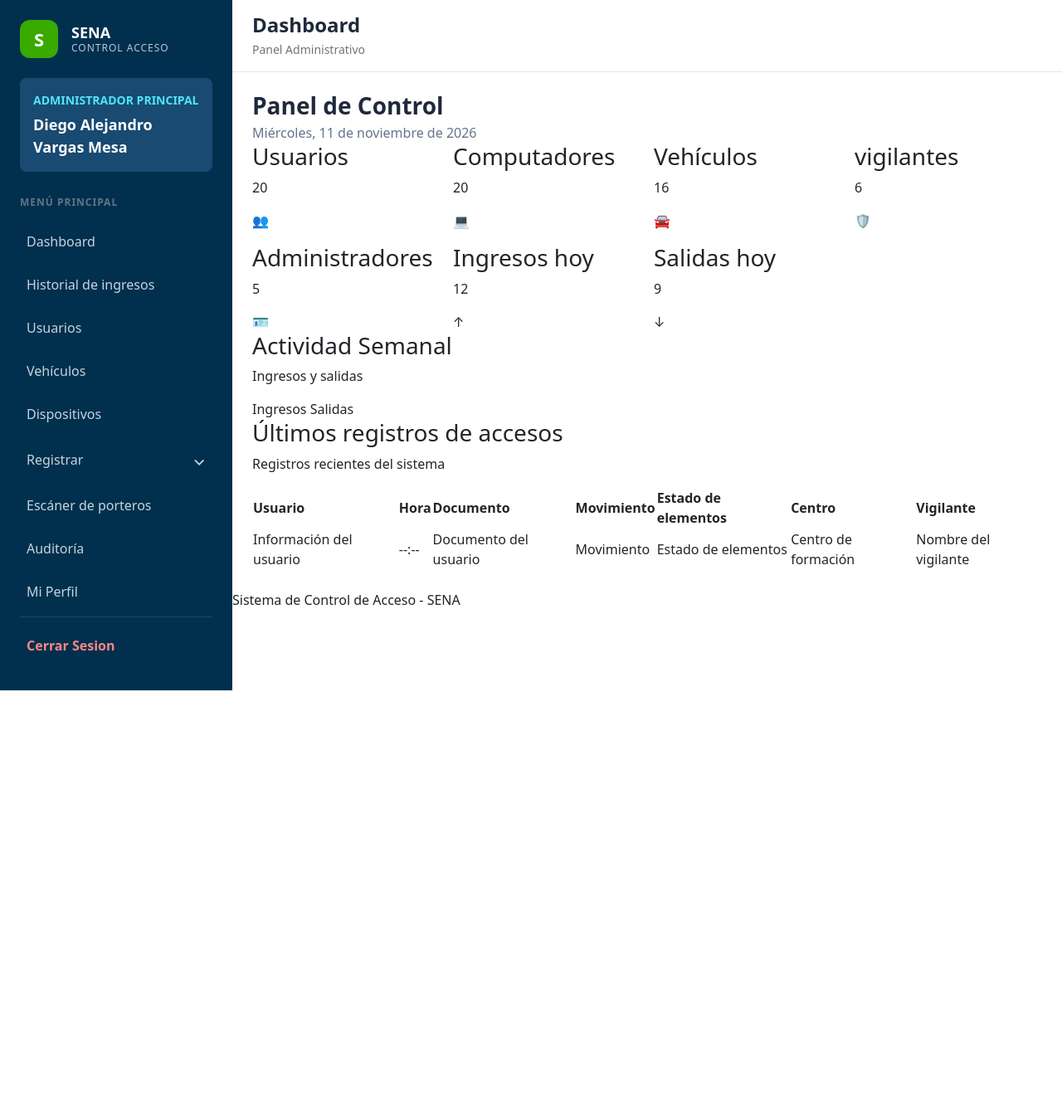
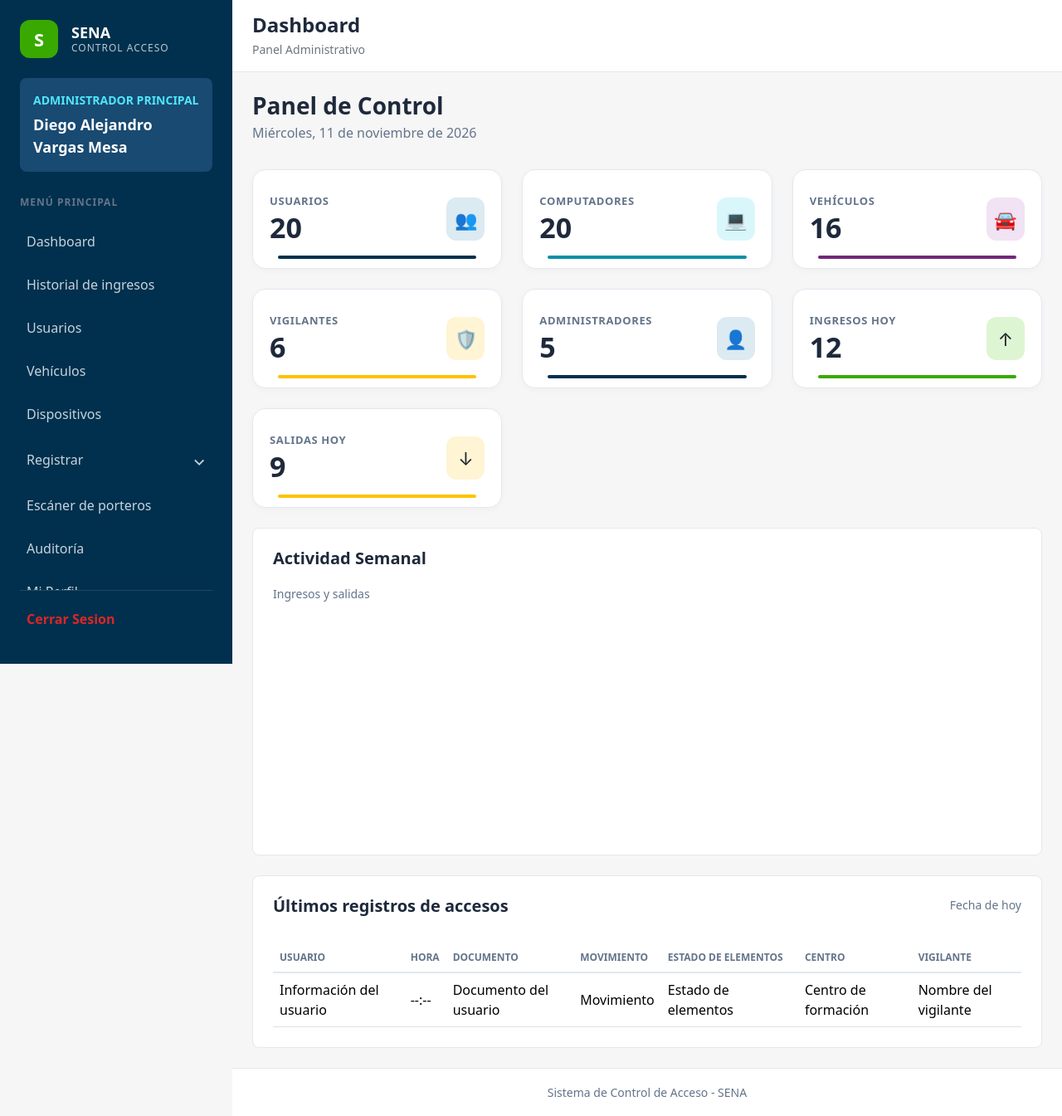
Before and after one commit to samuni0809-netizen/Smart_Access, a PHP site: page /pages/admin/dashboard.html in a window 1280 px wide. Shown: the whole page at 83% size. Before the commit the page ends 832 px from the top, so only its background shows below. Run offline with PHP 8.4, Linux system fonts and the light colour scheme.

Commit message:
Seccion Dashboard y barra de navegacion terminadas con sus diseños y responsive

```diff
--- a/css/dashboard.css
+++ b/css/dashboard.css
@@ -20,6 +20,10 @@
     --muted-text: #475569;
     --danger-color: #dc2626;
     --warning-color: #fdc300;
+}
+
+body{
+    background-color: var(--background-color);
 }
 
 /* Contenido principal */
@@ -59,3 +63,239 @@
     color: var(--text-muted);
     font-size: 16px;
 }
+
+/* Actividad semanal */
+
+.seccion-actividad{
+    margin-top: 24px;
+    border-color: var(--border-color) !important;
+    margin-bottom: 24px;
+}
+
+.encabezado-actividad h3{
+    color: var(--text-dark);
+    font-size: 20px;
+    font-weight: 600;
+    margin-bottom: 20px;
+}
+
+.encabezado-actividad p{
+    color: var(--text-muted);
+    font-size: 14px;
+    margin-bottom: 20px;
+}
+
+.grafica-actividad{
+    min-height: 260px;
+}
+
+/* Seccion ultimos registros */
+
+.seccion-ultimos-registros{
+    margin-top: 24px;
+    border-color: var(--border-color) !important;
+}
+
+.encabezado-registros h3{
+    color: var(--text-dark);
+    font-size: 20px;
+    font-weight: 600;
+    margin-bottom: 6px;
+}
+
+
+.encabezado-registros p{
+    color: var(--text-muted);
+    font-size: 14px;
+    margin-bottom: 20px;
+}
+
+/* Encabezados de la tabla */
+
+.tabla-ultimos-registros thead th{
+    color: var(--text-muted);
+    font-size: 12px;
+    font-weight: 700;
+    text-transform: uppercase;
+    white-space: nowrap;
+    border-bottom: 2px solid var(--border-color);
+}
+
+/* Pie de pagina */
+
+.pie-dashboard{
+    padding: 18px 24px;
+    text-align: center;
+    border-top: 1px solid var(--border-color);
+}
+
+.pie-dashboard p{
+    color: var(--text-muted);
+    font-size: 14px;
+    margin-bottom: 0;
+}
+
+@media (max-width: 768px) {
+    .contenido-dashboard{
+        padding-left: 16px !important;
+        padding-right: 16px !important;
+    }
+
+    .encabezado-pagina{
+        padding-left: 16px !important;
+        padding-right: 16px !important;
+    }
+}
+
+/* Tarjetas de estadísticas */
+
+.tarjeta-estadistica {
+    min-height: 120px;
+    padding: 16px 20px !important;
+    border-color: var(--border-color) !important;
+    box-shadow: 0 2px 8px rgba(0, 0, 0, 0.03);
+    position: relative;
+    overflow: hidden;
+    transition: transform 0.2s ease, box-shadow 0.2s ease;
+}
+
+.tarjeta-estadistica:hover {
+    transform: translateY(-3px);
+    box-shadow: 0 5px 14px rgba(0, 0, 0, 0.08);
+}
+
+/* Información de las tarjetas */
+
+.informacion-estadistica h3 {
+    color: var(--text-muted);
+    font-size: 13px;
+    font-weight: 700;
+    text-transform: uppercase;
+    letter-spacing: 0.6px;
+    margin-bottom: 6px;
+}
+
+.informacion-estadistica {
+    min-width: 0;
+    flex: 1;
+}
+
+.informacion-estadistica h3{
+    overflow-wrap: break-word;
+}
+
+.valor-estadistica {
+    color: var(--text-dark);
+    font-size: 34px;
+    font-weight: 800;
+    line-height: 1.1;
+    margin-bottom: 0;
+}
+
+/* Iconos */
+
+.icono-estadistica {
+    width: 52px;
+    height: 52px;
+    display: flex;
+    align-items: center;
+    justify-content: center;
+    border-radius: 12px;
+    font-size: 22px;
+    flex: 0 0 46px;
+}
+
+/* Colores del icono de cada tarjeta */
+
+.estadisticas-dashboard > .col:nth-child(1) .icono-estadistica {
+    background-color: #dceaf1;
+}
+
+.estadisticas-dashboard > .col:nth-child(2) .icono-estadistica {
+    background-color: #d9f7fa;
+}
+
+.estadisticas-dashboard > .col:nth-child(3) .icono-estadistica {
+    background-color: #f1e3f3;
+}
+
+.estadisticas-dashboard > .col:nth-child(4) .icono-estadistica {
+    background-color: #fff4d3;
+}
+
+.estadisticas-dashboard > .col:nth-child(5) .icono-estadistica {
+    background-color: #dceaf1;
+}
+
+.estadisticas-dashboard > .col:nth-child(6) .icono-estadistica {
+    background-color: #def5d3;
+}
+
+.estadisticas-dashboard > .col:nth-child(7) .icono-estadistica {
+    background-color: #fff4d3;
+}
+
+/* Linea inferior de las tarjetas */
+
+.indicador-estadistica{
+    position: absolute;
+    bottom: 10%;
+    left: 10%;
+    right: 10%;
+    height: 4px;
+    border-radius: 10px;
+}
+
+.estadisticas-dashboard > .col:nth-child(1) .indicador-estadistica,
+.estadisticas-dashboard > .col:nth-child(5) .indicador-estadistica {
+    background-color: #00304d;
+}
+
+.estadisticas-dashboard > .col:nth-child(2) .indicador-estadistica {
+    background-color: #0891a7;
+}
+
+.estadisticas-dashboard > .col:nth-child(3) .indicador-estadistica {
+    background-color: #71277A;
+}
+
+.estadisticas-dashboard > .col:nth-child(4) .indicador-estadistica,
+.estadisticas-dashboard > .col:nth-child(7) .indicador-estadistica {
+    background-color: #fdc300;
+}
+
+.estadisticas-dashboard > .col:nth-child(6) .indicador-estadistica {
+    background-color: #39A900;
+}
+
+.fondo-menu{
+    display: none;
+}
+
+@media (max-width: 767.98px){
+    .fondo-menu{
+        display: block;
+        position: fixed;
+        inset: 0;
+        background-color: rgba(0, 0, 0, 0.35);
+        z-index: 1050;
+        opacity: 0;
+        visibility: hidden;
+        transition: opacity 0.3s ease, visibility 0.3 ease;
+    }
+
+    .estructura-administrativa.menu-abierto .fondo-menu{
+        opacity: 1;
+        visibility: visible;
+        height: 100%;
+    }
+}
+
+.boton-menu {
+    width: 42px;
+    height: 42px;
+    border: none;
+    background-color: white;
+    cursor: pointer;
+    flex-shrink: 0;
+}
--- a/css/nav.css
+++ b/css/nav.css
@@ -26,20 +26,28 @@
 
 /* Barra lateral */
 
+.contenedor-navegacion {
+    position: sticky;
+    top: 0;
+    height: 100vh;
+    align-self: flex-start;
+}
+
 .barra-lateral {
     width: 280px;
     min-width: 280px;
+    height: 100%;
     background-color: var(--sidebar-bg);
     color: #ffffff;
     padding: 24px;
-    height: 100%;
+    overflow: hidden;
 }
 
-.encabezado-navegacion{
+.encabezado-navegacion {
     margin-bottom: 24px;
 }
 
-.logo-sena{
+.logo-sena {
     width: 46px;
     height: 46px;
     background-color: var(--primary-color);
@@ -49,16 +57,16 @@
     font-weight: 700;
 }
 
-.nombre-sistema{
+.nombre-sistema {
     line-height: 1.2;
 }
 
-.nombre-sistema strong{
+.nombre-sistema strong {
     font-size: 18px;
     color: #ffffff;
 }
 
-.nombre-sistema small{
+.nombre-sistema small {
     color: var(--color-nombre-sistema);
     font-size: 12px;
     letter-spacing: 1px;
@@ -66,19 +74,19 @@
 
 /* Informacion del administrador */
 
-.informacion-administrador{
+.informacion-administrador {
     background-color: var(--sidebar-bg-light);
     margin-bottom: 28px;
 }
 
-.cargo-administrador{
+.cargo-administrador {
     color: var(--accent-color);
     font-size: 14px;
     font-weight: 700;
     margin-bottom: 6px;
 }
 
-.nombre-administrador{
+.nombre-administrador {
     color: #ffffff;
     font-size: 18px;
     font-weight: 600;
@@ -88,7 +96,7 @@
 
 /* Menu principal */
 
-.titulo-menu{
+.titulo-menu {
     color: var(--text-muted);
     font-size: 12px;
     font-weight: 700;
@@ -96,17 +104,36 @@
     margin-bottom: 16px;
 }
 
-.lista-menu{
+.lista-menu {
     list-style: none;
     padding: 0;
     margin: 0;
+    min-height: 0;
+    overflow-y: auto;
 }
 
-.elemento-menu{
+.lista-menu::-webkit-scrollbar {
+    width: 6px;
+}
+
+.lista-menu::-webkit-scrollbar-track {
+    background-color: var(--sidebar-bg);
+}
+
+.lista-menu::-webkit-scrollbar-thumb {
+    background-color: var(--sidebar-bg-light);
+}
+
+.menu-principal {
+    min-height: 0;
+}
+
+.elemento-menu {
     margin-bottom: 8px;
 }
 
-.elemento-menu a, .elemento-menu summary{
+.elemento-menu a,
+.elemento-menu summary {
     padding: 10px 8px;
     color: var(--color-links);
     text-decoration: none;
@@ -116,54 +143,81 @@
     cursor: pointer;
 }
 
-.elemento-menu a:hover, .elemento-menu summary:hover{
+.elemento-menu a:hover,
+.elemento-menu summary:hover {
     background-color: var(--sidebar-bg-light);
     color: #ffffff;
 }
 
 /* Submenu registrar */
 
-.elemento-menu details{
+.elemento-menu details {
     width: 100%;
 }
 
-.elemento-menu summary{
+.elemento-menu summary {
     list-style: none;
 }
 
-.elemento-menu summary::-webkit-details-marker{
+.elemento-menu summary::-webkit-details-marker {
     display: none;
 }
 
-.elemento-menu summary::after{
+.elemento-menu summary::after {
     content: "⌄";
     font-size: 20px;
     transition: transform 0.2s ease;
 }
 
-.elemento-menu details[open] summary::after{
+.elemento-menu details[open] summary::after {
     transform: rotate(180deg);
 }
 
-.submenu-registros{
+.submenu-registros {
     list-style: none;
     padding: 6px 0 6px 18px;
     margin: 0;
 }
 
-.submenu-registros li a{
+.submenu-registros li a {
     font-size: 14px;
     padding: 9px 10px;
 }
 
 /* Cerrar sesion */
 
-.elemento-menu:last-child{
+.cerrar-sesion {
+    flex-shrink: 0;
     padding-top: 12px;
     border-top: 1px solid rgba(255, 255, 255, 0.12);
 }
 
-.elemento-menu:last-child a{
-    color: #ff8585;
+.cerrar-sesion a {
+    padding: 10px 8px;
+    color: var(--danger-color);
+    font-size: 16px;
     font-weight: 600;
+    border-radius: 8px;
 }
+
+.cerrar-sesion a:hover {
+    background-color: var(--sidebar-bg-light);
+    color: white;
+}
+
+@media (max-width: 767.98px) {
+    .contenedor-navegacion{
+        position: fixed;
+        top: 0;
+        left: 0;
+        width: 280px;
+        height: 100vh;
+        z-index: 1051;
+        transform: translateX(-100%);
+        transition: transform 0.3s ease;
+    }
+
+    .estructura-administrativa.menu-abierto .contenedor-navegacion{
+        transform: translateY(0);
+    }
+}
--- a/pages/admin/dashboard.html
+++ b/pages/admin/dashboard.html
@@ -8,6 +8,8 @@
 
     <!-- Bootstrap -->
     <link href="https://cdn.jsdelivr.net/npm/bootstrap@5.3.3/dist/css/bootstrap.min.css" rel="stylesheet">
+
+    <link rel="stylesheet" href="https://cdn.jsdelivr.net/npm/bootstrap-icons@1.11.3/font/bootstrap-icons.min.css">
 
     <!-- CSS del Dashboard -->
     <link rel="stylesheet" href="../../css/nav.css">
@@ -24,12 +26,20 @@
         <aside id="navegacion-header" class="contenedor-navegacion flex-shrink-0" aria-label="Navegación principal">
         </aside>
 
+        <div class="fondo-menu" id="fondo-menu"></div>
+
 
         <!-- CONTENIDO DERECHO -->
         <div class="contenido-aplicacion flex-grow-1">
 
             <!-- ENCABEZADO SUPERIOR -->
             <header class="encabezado-pagina d-flex align-items-center px-4 py-3">
+
+                <button type="button"
+                class="boton-menu d-flex align-items-center justify-content-center d-md-none" id="boton-menu" aria-label="Abrir menu" aria-expanded="false">
+
+                    <i class="bi bi-list"></i>
+                </button>
 
                 <div class="informacion-pagina">
 
@@ -62,11 +72,15 @@
 
 
                 <!-- TARJETAS ESTADÍSTICAS -->
-                <section class="estadisticas-dashboard row row-cols-1 row-cols-sm-2 row-cols-lg-3 row-cols-xl-4 g-3" aria-label="Resumen de estadísticas">
+                <section class="estadisticas-dashboard mt-2 row row-cols-2 row-cols-sm-2 row-cols-lg-3 g-4"
+                    aria-label="Resumen de estadísticas">
 
 
                     <!-- TARJETA DE USUARIOS -->
-                    <article class="tarjeta-estadistica h-100">
+
+                    <div class="col">
+                        <article
+                            class="tarjeta-estadistica h-100 border rounded-4 bg-white d-flex align-items-center justify-content-between gap-3">
 
                             <div class="informacion-estadistica">
 
@@ -81,10 +95,12 @@
                             <div class="indicador-estadistica" aria-hidden="true"></div>
 
                         </article>
+                    </div>
 
-
+                    <div class="col">
                         <!-- TARJETA DE COMPUTADORES -->
-                    <article class="tarjeta-estadistica h-100">
+                        <article
+                            class="tarjeta-estadistica h-100 border rounded-4 bg-white d-flex align-items-center justify-content-between gap-3">
 
                             <div class="informacion-estadistica">
 
@@ -99,10 +115,12 @@
                             <div class="indicador-estadistica" aria-hidden="true"></div>
 
                         </article>
+                    </div>
 
-
+                    <div class="col">
                         <!-- TARJETA DE VEHÍCULOS -->
-                    <article class="tarjeta-estadistica h-100">
+                        <article
+                            class="tarjeta-estadistica h-100 border rounded-4 bg-white d-flex align-items-center justify-content-between gap-3">
 
                             <div class="informacion-estadistica">
 
@@ -117,10 +135,12 @@
                             <div class="indicador-estadistica" aria-hidden="true"></div>
 
                         </article>
+                    </div>
 
-
+                    <div class="col">
                         <!-- TARJETA DE vigilanteS -->
-                    <article class="tarjeta-estadistica h-100">
+                        <article
+                            class="tarjeta-estadistica h-100 border rounded-4 bg-white d-flex align-items-center justify-content-between gap-3">
 
                             <div class="informacion-estadistica">
 
@@ -135,10 +155,12 @@
                             <div class="indicador-estadistica" aria-hidden="true"></div>
 
                         </article>
+                    </div>
 
-
+                    <div class="col">
                         <!-- TARJETA DE ADMINISTRADORES -->
-                    <article class="tarjeta-estadistica h-100">
+                        <article
+                            class="tarjeta-estadistica h-100 border rounded-4 bg-white d-flex align-items-center justify-content-between gap-3">
 
                             <div class="informacion-estadistica">
 
@@ -148,15 +170,18 @@
 
                             </div>
 
-                        <span class="icono-estadistica" aria-hidden="true">🪪</span>
+                            <span class="icono-estadistica" aria-hidden="true">👤</span>
 
                             <div class="indicador-estadistica" aria-hidden="true"></div>
 
                         </article>
+                    </div>
 
 
+                    <div class="col">
                         <!-- TARJETA DE INGRESOS -->
-                    <article class="tarjeta-estadistica h-100">
+                        <article
+                            class="tarjeta-estadistica h-100 border rounded-4 bg-white d-flex align-items-center justify-content-between gap-3">
 
                             <div class="informacion-estadistica">
 
@@ -171,10 +196,12 @@
                             <div class="indicador-estadistica" aria-hidden="true"></div>
 
                         </article>
+                    </div>
 
-
+                    <div class="col">
                         <!-- TARJETA DE SALIDAS -->
-                    <article class="tarjeta-estadistica h-100">
+                        <article
+                            class="tarjeta-estadistica h-100 border rounded-4 bg-white d-flex align-items-center justify-content-between gap-3">
 
                             <div class="informacion-estadistica">
 
@@ -189,12 +216,15 @@
                             <div class="indicador-estadistica" aria-hidden="true"></div>
 
                         </article>
+                    </div>
+
+
 
                 </section>
 
 
                 <!-- GRÁFICA DE ACTIVIDAD SEMANAL -->
-                <section class="seccion-actividad" aria-labelledby="titulo-actividad">
+                <section class="seccion-actividad p-4 border rounded-3 bg-white" aria-labelledby="titulo-actividad">
 
                     <!-- ENCABEZADO DE LA GRÁFICA -->
                     <header class="encabezado-actividad">
@@ -207,19 +237,6 @@
 
                     </header>
 
-                    <!-- LEYENDA DE LA GRÁFICA -->
-                    <div class="leyenda-actividad" aria-label="Datos representados en la gráfica">
-
-                        <span class="leyenda-ingresos">
-                            Ingresos
-                        </span>
-
-                        <span class="leyenda-salidas">
-                            Salidas
-                        </span>
-
-                    </div>
-
                     <!-- ESPACIO RESERVADO PARA LA GRÁFICA -->
                     <div id="grafica-actividad-semanal" class="grafica-actividad" role="img"
                         aria-label="Gráfica semanal que compara los ingresos y las salidas por día">
@@ -229,24 +246,25 @@
 
 
                 <!-- TABLA DE ÚLTIMOS REGISTROS -->
-                <section class="seccion-ultimos-registros" aria-labelledby="titulo-ultimos-registros">
+                <section class="seccion-ultimos-registros p-4 border rounded-3 bg-white" aria-labelledby="
+                    titulo-ultimos-registros">
 
                     <!-- ENCABEZADO DE LA TABLA -->
-                    <header class="encabezado-registros">
+                    <header class="encabezado-registros d-flex justify-content-between mb-3">
 
                         <h3 id="titulo-ultimos-registros">
                             Últimos registros de accesos
                         </h3>
 
-                        <p>Registros recientes del sistema</p>
+                        <p>Fecha de hoy</p>
 
                     </header>
 
 
                     <!-- TABLA DE ACCESOS -->
-                    <div class="contenedor-tabla-registros">
+                    <div class="contenedor-tabla-registros table-responsive">
 
-                        <table class="tabla-ultimos-registros">
+                        <table class="tabla-ultimos-registros table table-hover align-middle mb-0">
 
                             <thead>
 
@@ -272,7 +290,7 @@
 
                             <tbody>
 
-                                <!-- REGISTRO DE EJEMPLO -->
+                                <!-- REGISTRO DE BACKEND -->
                                 <tr>
 
                                     <td>Información del usuario</td>
@@ -303,7 +321,7 @@
 
 
             <!-- PIE DE PÁGINA -->
-            <footer class="pie-dashboard">
+            <footer class="pie-dashboard bg-white">
 
                 <p>Sistema de Control de Acceso - SENA</p>
 
@@ -316,6 +334,7 @@
 
     <!-- ARCHIVO DE NAVEGACIÓN COMPARTIDA -->
     <script src="../../js/nav.js"></script>
+    <script src="../../js/barra.js"></script>
 
 </body>
 
--- a/pages/components/nav.html
+++ b/pages/components/nav.html
@@ -1,5 +1,5 @@
 <!-- CONTENEDOR DE LA BARRA LATERAL -->
-<div class="barra-lateral d-flex flex-column min-vh-100">
+<div class="barra-lateral d-flex flex-column h-100">
 
     <!-- LOGO Y NOMBRE DEL SISTEMA -->
     <header class="encabezado-navegacion d-flex align-items-center gap-3">
@@ -188,8 +188,10 @@
 
             </li>
 
-            <!-- Cerrar Sesion -->
-            <li class="elemento-menu mt-auto">
+        </ul>
+
+        <!-- Cerrar Sesion -->
+            <div class="elemento-menu cerrar-sesion mt-auto flex-shrink-0">
 
                 <a href="../../index.html" class="d-flex align-items-center">
 
@@ -197,9 +199,7 @@
 
                 </a>
 
-            </li>
-
-        </ul>
+            </div>
 
     </nav>
 
```
Also changed, not shown: js/barra.js (added, +29 -0 lines). Lines whose indentation alone changed are shown as unchanged.
